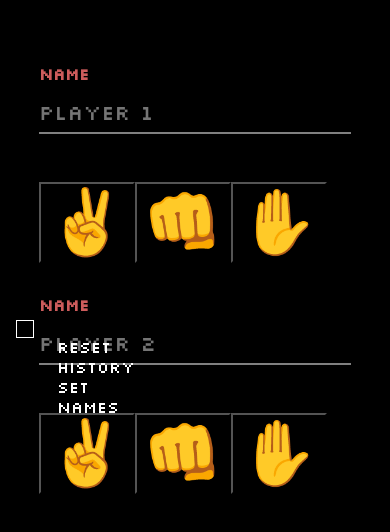
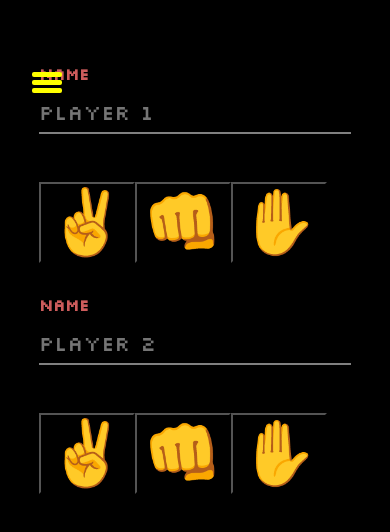
Before and after one commit to eLPog/RPS, a React (Create React App) app: page / in a window 390 px wide. Shown: the top 532 px of the page. Built offline with nearby package versions, Linux system fonts and the light colour scheme.

Commit message:
hamburger menu added

```diff
--- a/src/components/Menu/Menu.css
+++ b/src/components/Menu/Menu.css
@@ -1,15 +1,75 @@
 .menu {
     position: fixed;
-    top:20rem;
-    left:1rem;
-    width: 1rem;
-    height: 1rem;
-    border:1px solid white;
-    transition: 2s;
-    color:var(--first-color)
+    top:5rem;
+    left:2rem;
+    z-index: 99;
+}
+.list {
+    list-style: none;
+    animation: showMenu 1s ease-in;
+}
+.list li {
+    filter:grayscale(100%) opacity(0.7);
+}
+.list li:hover {
+    cursor: pointer;
+    filter:grayscale(0) opacity(1);
+}
+
+
+.menuButtonContainer {
+    height: 100%;
+    width: 30px;
+    cursor: pointer;
+    flex-direction: column;
+    justify-content: center;
+    align-items: center;
+    color:white;
+}
+#menuToggle {
+    display: none;
+}
+.menuButton,
+.menuButton::before,
+.menuButton::after {
+    background-color: yellow;
+    width: 30px;
+    height: 5px;
+    display: block;
+    position: absolute;
+    transition: transform 400ms cubic-bezier(0.23, 1, 0.32, 1);
+    border-radius: 2px;
+}
+
+.menuButton::after {
+    content:'';
+    margin-top:8px;
+}
+.menuButton::before {
+    content:'';
+    margin-top:-8px;
+}
+
+#menuToggle:checked + .menuButtonContainer .menuButton::before {
+    margin-top: 0;
+    transform: rotate(405deg);
+}
+
+#menuToggle:checked + .menuButtonContainer .menuButton {
+    background: var(--third-color);
 
 }
 
-.nav ul {
-    list-style: none;
+#menuToggle:checked + .menuButtonContainer .menuButton::after {
+    margin-top: 0;
+    transform: rotate(-405deg);
 }
+@keyframes showMenu {
+    from {
+        opacity: 0;
+    }
+    to {
+        opacity: 1;
+    }
+
+}
--- a/src/components/Menu/Menu.js
+++ b/src/components/Menu/Menu.js
@@ -1,18 +1,29 @@
 import './Menu.css';
+import { useState } from 'react';
 
 export function Menu() {
+  const [showMenu, setShowMenu] = useState(false);
+  function showMenuHandler() {
+    showMenu ? setShowMenu(false) : setShowMenu(true);
+  }
   return (
-    <div className="menu">
-      <nav className="nav">
-        <ul>
+    <nav className="menu">
+      <input type="checkbox" id="menuToggle" />
+      <label htmlFor="menuToggle" className="menuButtonContainer">
+        {/* eslint-disable-next-line jsx-a11y/click-events-have-key-events,jsx-a11y/no-static-element-interactions */}
+        <div className="menuButton" onClick={showMenuHandler} />
+      </label>
+      {showMenu && (
+      <ul className="list">
         <li>
-            Reset history
+          Set new names
         </li>
         <li>
-            Set names
+          reset history
         </li>
       </ul>
+      )}
+
     </nav>
-    </div>
   );
 }
--- a/src/index.css
+++ b/src/index.css
@@ -21,14 +21,14 @@ body {
 }
 
 body::-webkit-scrollbar {
-    width: 0.25rem;
+    width: 0.4rem;
 
 }
 body::-webkit-scrollbar-track {
-    width: 0.25rem;
+    background-color: var(--third-color);
 
 }
 body::-webkit-scrollbar-thumb {
-    width: 0.25rem;
+    background-color: var(--second-color);
 
 }
```
Lines whose indentation alone changed are shown as unchanged.
